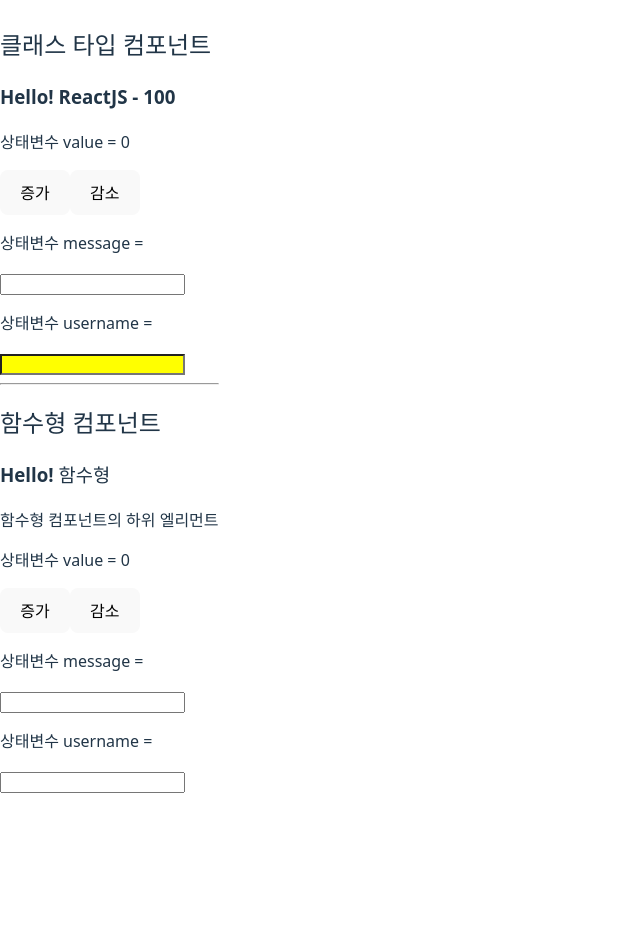
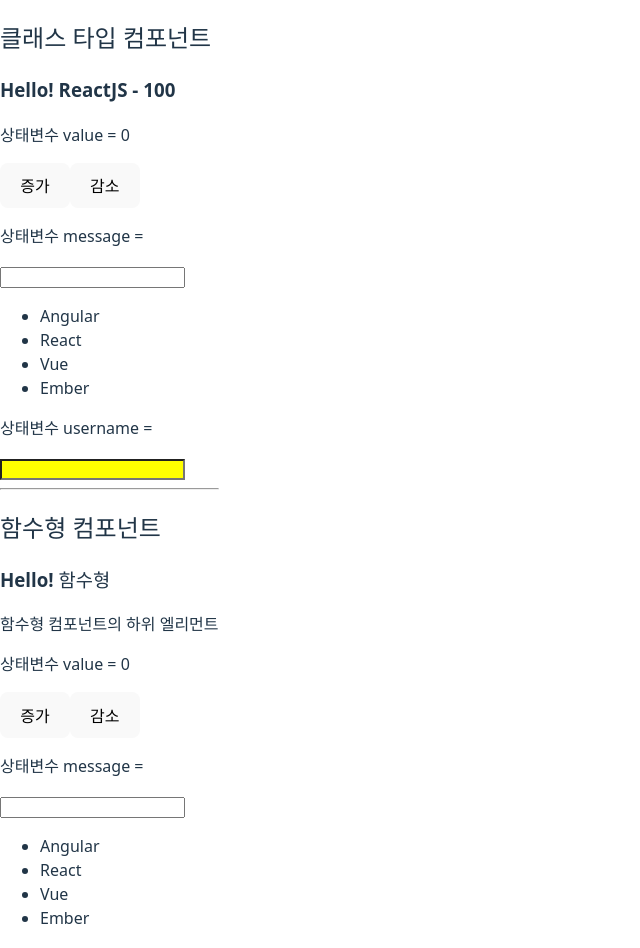
Before and after one commit to rubal2526/React-Basic-App, a React (Vite) app: page / in a window 1280 px wide. Shown: the top 948 px of the page, without its empty margins (0-640 px from the left). Before the commit the page ends 800 px from the top, so only its background shows below. Built offline with nearby package versions, Linux system fonts and the light colour scheme.

Commit message:
mycomFunc update

```diff
--- a/src/components/MyComponents.jsx
+++ b/src/components/MyComponents.jsx
@@ -1,14 +1,15 @@
+import React, { Component } from 'react';
 import PropTypes from 'prop-types';
-import React, { Component } from 'react';
 import './MyComponent.css';
 
-class MyComponents extends Component {
+class MyComponent extends Component {
     //컴포넌트 내부에 상태변수를 포함하는 state 객체선언
     state = {
         value: 0,
         message: '',
         username: '',
         isValid: false,
+        messageArr: ['Angular','React','Vue','Ember']
     };
     //event handler 함수선언
     // handleDecrement = function (){
@@ -21,29 +22,33 @@ class MyComponents extends Component {
     handleChange = (e) => {
         this.setState({
             /*
-                message: e.target.value
-                username: e.target.value
+               message: e.target.value
+               username: e.target.value
             */
             [e.target.name]: e.target.value
         })
     }; //handleChange
 
     handleEnter = (e) => {
-        if(e.keyCode === 13) {
+        const { message, messageArr } = this.state;
+
+        if(e.keyCode === 13){
             this.setState({
-                isVaild: true,
+                isValid: true,
+                messageArr: [...messageArr, message],
                 //첫번째 Input 엘리먼트 필드 초기화
                 message: ''
             });
             this.myUsername.focus();
         }
-    }; //handleEnter
+    } //handleEnter
 
     render() {
-        //desrtucring assignment
-        const { name,age } = this.props;
-        const { value, message, username, isValid } = this.state;
+        //destructuring assignment
+        const { name, age } = this.props;
+        const { value, message, username, isValid, messageArr } = this.state;
         const { handleDecrement, handleChange, handleEnter } = this;
+        const messageList = messageArr.map((msg,idx) => (<li key={idx}>{msg}</li>));
 
         return (
             <div>
@@ -51,13 +56,16 @@ class MyComponents extends Component {
                 <h3>Hello! {name} - {age}</h3>
                 <p>상태변수 value = {value}</p>
                 <button onClick={() => (
-                    this.setState({value: value + 1})
+                    this.setState({ value: value + 1 })
                 )}>증가</button>
                 <button onClick={handleDecrement}>감소</button>
                 <br/>
                 <p>상태변수 message = {message}</p>
                 <input name="message" value={message} onChange={handleChange} onKeyDown={handleEnter} />
-
+                <br/>
+                <ul>
+                    {messageList}
+                </ul>
                 <p>상태변수 username = {username}</p>
                 <input name="username" value={username} onChange={handleChange}
                     className={isValid ? 'success':'failure'}
@@ -68,11 +76,11 @@ class MyComponents extends Component {
         );
     }
 }
-MyComponents.defaultProps = {
+MyComponent.defaultProps = {
     name: '리액트JS'
 };
-MyComponents.propTypes = {
+MyComponent.propTypes = {
     name: PropTypes.string,
     age: PropTypes.number.isRequired
 };
-export default MyComponents;
+export default MyComponent;
--- a/src/components/MyComponentsFunc.jsx
+++ b/src/components/MyComponentsFunc.jsx
@@ -1,4 +1,5 @@
-import React, { useState } from 'react';
+import React, { useRef, useState } from 'react';
+import './MyComponent.css';
 
 const MyComponentFunc = ({ name, children }) => {
     //useState() 함수사용
@@ -8,8 +9,13 @@ const MyComponentFunc = ({ name, children }) => {
         username: ''
     });
     const [valid, setValid] = useState(false);
+    const [messageArr, setMessageArr] = useState(['Angular','React','Vue','Ember']);
+    const myUsername = useRef(null);
 
     const { message, username } = inputs;
+    const messageList = messageArr.map(
+        (msg,idx) => (<li key={idx}>{msg}</li>)
+    );
 
     //event handlers
     const handleChange = (e) => {
@@ -17,6 +23,17 @@ const MyComponentFunc = ({ name, children }) => {
             ...inputs,
             [e.target.name]: e.target.value
         });
+    };
+    const handleEnter = (e) => {
+        if(e.keyCode === 13){
+            setValid(true);
+            setMessageArr([...messageArr, message]);
+            setInputs({
+                ...inputs,
+                message: ''
+            });
+            myUsername.current.focus();
+        }//if
     };
 
     return (
@@ -29,9 +46,18 @@ const MyComponentFunc = ({ name, children }) => {
             <button onClick={() => (setValue(value - 1))}>감소</button>
             <br />
             <p>상태변수 message = {message}</p>
-            <input name="message" value={message} onChange={handleChange} />
+            <input name="message" value={message} onChange={handleChange}
+                onKeyDown={handleEnter}
+            />
+            <br/>
+            <ul>
+                {messageList}
+            </ul>
             <p>상태변수 username = {username}</p>
-            <input name="username" value={username} onChange={handleChange} />
+            <input name="username" value={username} onChange={handleChange}
+                className={ valid ? 'success':'failure'}
+                ref={myUsername}
+            />
 
         </div>
     );
```
